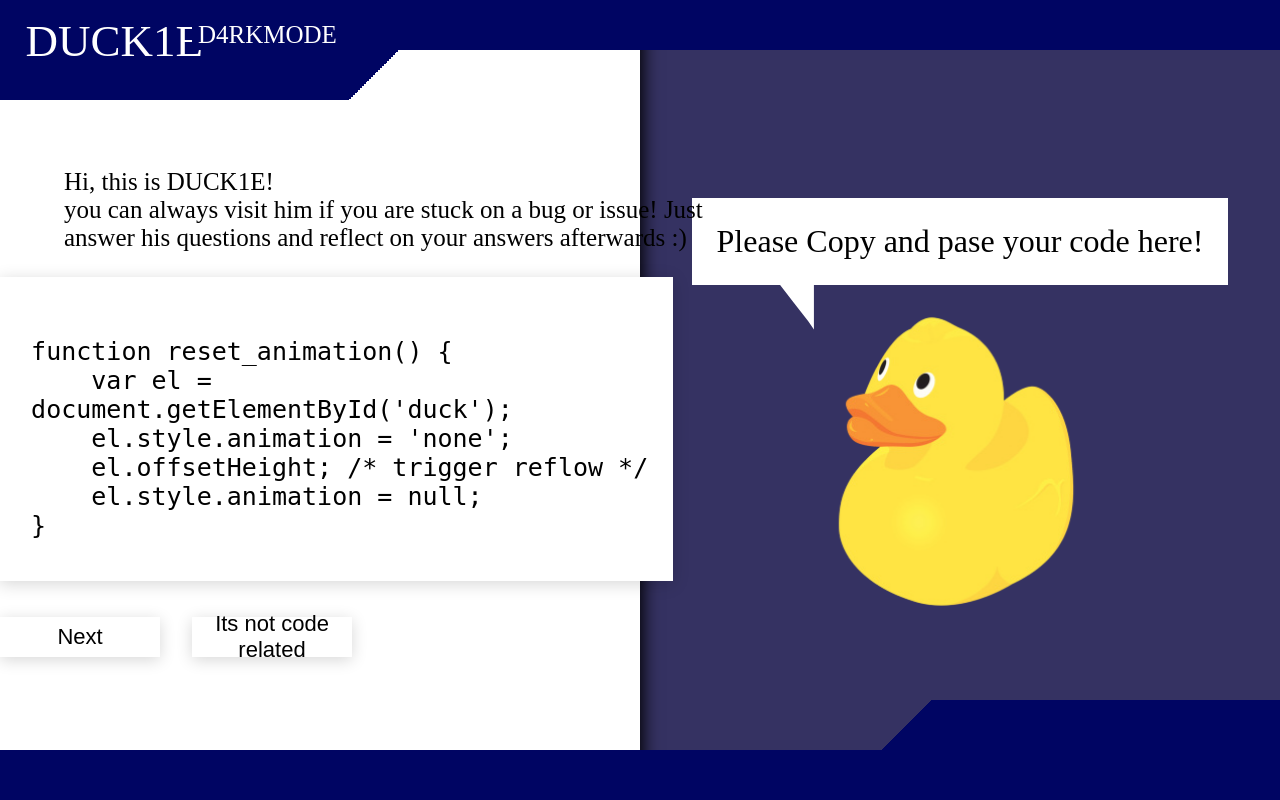
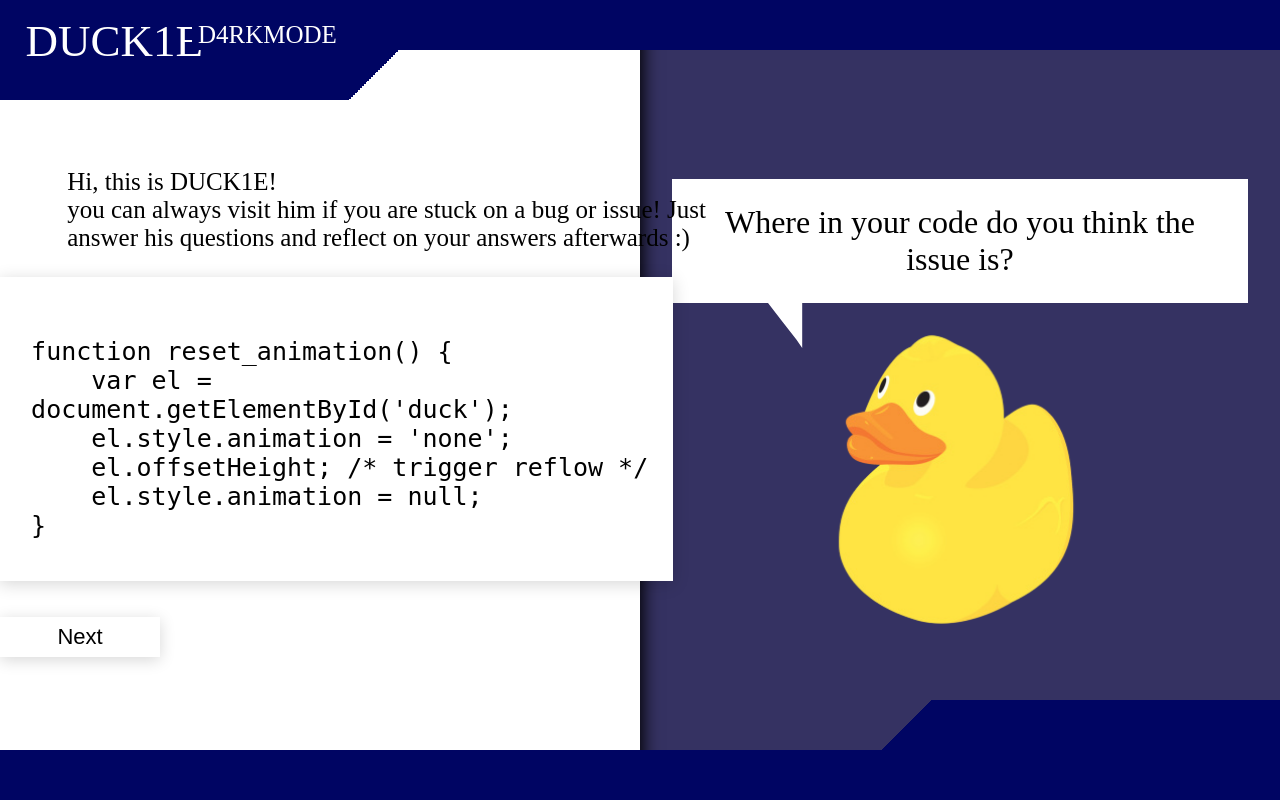
Before and after one commit to Tim-van-Gemert/DUCK1E, a PHP site: page / in a window 1280 px wide. Run offline with PHP 8.4, Linux system fonts and the light colour scheme.

Commit message:
Added correct routes for all the questions, we also tranlated them

```diff
--- a/index.html
+++ b/index.html
@@ -10,9 +10,10 @@
 
 
 
+
 </head>
 <body>
-    <div class="header-wrap">
+    <div class="header-wrap" onLoad="quack()">
         <div class="header"><div class="title">DUCK1E</div><button onclick="Darkmode()" id="darkmode_button">D4RKMODE</button></div>
         <div class="belowheader"></div>
     </div>
@@ -22,8 +23,8 @@
         <div class="summary" id="summary">
             <p class="intro" id="intro">Hi, this is DUCK1E!<br> you can always visit him if you are stuck on a bug or issue! Just answer his questions and reflect on your answers afterwards :) </p>
         </div>
-        <div class="formblock">
-            <form>
+        <div class="formblock" id="formblock">
+            <form id="form">
                 <!-- Wat denk je dat het probleem is? -->
                 <textarea class="input-fields" id="question1">
 
@@ -36,60 +37,77 @@
 }
                     </textarea>
 
-                <!-- Waar in je code denk je dat het probleem is? -->
+                <!-- hat do you think the issue in your code is? -->
                 <textarea class="input-fields" id="question2">input 2</textarea>
 
 
-                <!-- Waar in je code denk je dat het probleem is? -->
+                <!-- What do you think the issue in your code is? -->
                 <textarea class="input-fields" id="question3">input 3</textarea>
 
 
-                <!-- Zou dit anders opgelost kunnen worden? -->
+                <!-- Do you know a potential different way to solve the problem? -->
 
 
-
-                <!-- Heb je mede studenten om hulp gevraagd? -->
+                <!-- Have you tried asking other students? -->
                 <textarea class="input-fields" id="question5">input 5</textarea>
 
 
-                <!-- Kan je verder? -->
+                <!-- Are you able to continu? -->
                 <textarea class="input-fields" id="question6"> input 6</textarea>
 
             </form>
             <div class="buttonblock">
-                <!-- Wat denk je dat het probleem is? -->
+                <!-- Where in your code do you think the issue is? -->
                 <button class="button form-button" id="button-1" onclick="button_question_one(), reset_animation()">Next</button>
-                <button class="button form-button" id="button-1-1" onclick="">Its not code related</button>
 
-                <!-- Waar in je code denk je dat het probleem is? -->
+                <!-- What do you think the issue in your code is? -->
                 <button class="button form-button" id="button-2" onclick="button_question_two(), reset_animation()">Next</button>
 
-                <!-- Zou dit anders opgelost kunnen worden? -->
-                <button class="button form-button" id="button-3" onclick="button_question_three(), reset_animation()">Next</button>
-
-                <!-- Heb je mede studenten om hulp gevraagd? -->
-                <div class="buttonblock" id="question4">
-                    <button class="button">Yes</button>
-                    <button class="button">No</button>
+                <!-- Do you know a potential different way to solve the problem?-->
+                <div class="buttonblock" id="question3-buttons">
+                    <button onclick="button_question_four(), reset_animation()" class="button">Yes</button>
+                    <button onclick="button_question_three(), reset_animation()" class="button" >No</button>
                 </div>
 
-                <!-- Kan je verder? -->
-                <button class="button form-button" id="button-5" onclick="button_question_four(), reset_animation()">Next</button>
+                 <!-- Have you tried asking other students?-->
+                <div class="buttonblock" id="question4-buttons">
+                    <button onclick="button_question_four(), reset_animation()" class="button">Yes</button>
+                    <button onclick="button_question_three_one(), reset_animation()" class="button" >No</button>
+                </div>
+
+                <!-- How could solve this problem?
+
+                <! Are you able to continu? -->
+                <div class="buttonblock" id="question5-buttons">
+                    <button href="" onclick="reset_animation()" class="button">Yes</button>
+                    <button onclick="button_question_three(), reset_animation()" class="button" >No</button>
+                </div>
+
+                <div class="buttonblock" id="question6-buttons">
+                    <button onclick="button_question_four(), reset_animation()" class="button">Yes, i understand now </button>
+                    <button onclick="button_question_three_one(), reset_animation()" class="button" >Yes, but the student didn't know the answer.</button>
+                </div>
+
+
             </div>
         </div>
     </div>
     <div class="main-right" >
         <div class="duckblock">
             <div class="speech-box">
-            <div class="duck-text" id="question-1-text">Please Copy and pase your code here!</div>
+            <div class="duck-text" id="question-1-text">Where in your code do you think the issue is?</div>
 
-            <div class="duck-text" id="question-2-text">Waar in je code denk je dat het probleem is?</div>
+            <div class="duck-text" id="question-2-text">What do you think the issue in your code is?</div>
 
-            <div class="duck-text" id="question-3-text">Zou dit anders opgelost kunnen worden?</div>
+            <div class="duck-text" id="question-3-text">Do you know a potential different way to solve the problem?</div>
 
-            <div class="duck-text" id="question-4-text">Heb je mede studenten om hulp gevraagd?</div>
+            <div class="duck-text" id="question-4-text">Have you tried asking other students?</div>
 
-            <div class="duck-text" id="question-5-text">Kan je verder?</div>
+            <div class="duck-text" id="question-5-text">Are you able to continue?</div>
+
+            <div class="duck-text" id="question-6-text">You should take a look at the problem with a coach</div>
+
+            <div class="duck-text" id="question-7-text">You should contact other students to see if the can help you with yout issue!</div>
 
             <div class="textcite" id="textcite"></div>
             </div>
--- a/style.css
+++ b/style.css
@@ -199,32 +199,13 @@
     display: none;
 }
 
-#button-2, #button-3, #button-4, #button-5, #button-6 {
+#button-2, #button-3, #button-4, #button-5, #button-6, #question3-buttons,  #question4-buttons, #question5-buttons, #question6-buttons, #question7-buttons {
     display: none;
+    justify-content: space-around;
 }
 
-/* #question2{
-    background-color: blue !important
-}
 
-#question3{
-    background-color: red !important
-} */
-
-#question4{
-    justify-content: space-evenly;
-    display: none;
-}
-
-/* #question5{
-    background-color: orange !important
-}
-
-#question6{
-    background-color: black !important
-} */
-
-#question-2-text, #question-3-text, #question-4-text, #question-5-text {
+#question-2-text, #question-3-text, #question-4-text, #question-5-text, #question-6-text, #question-7-text {
     display: none;
 }
 
@@ -263,6 +244,7 @@
     justify-content: center;
     align-items: center;
     flex-direction: column;
+
 
 }
 
@@ -306,7 +288,7 @@
     justify-content: flex-start;
     align-items: flex-start;
     width: 100%;
-    padding-left: 20% ;
+    padding-left: 21% ;
 }
 
 .intro{
```
Also changed, not shown: script.js (+50 -59 lines).
